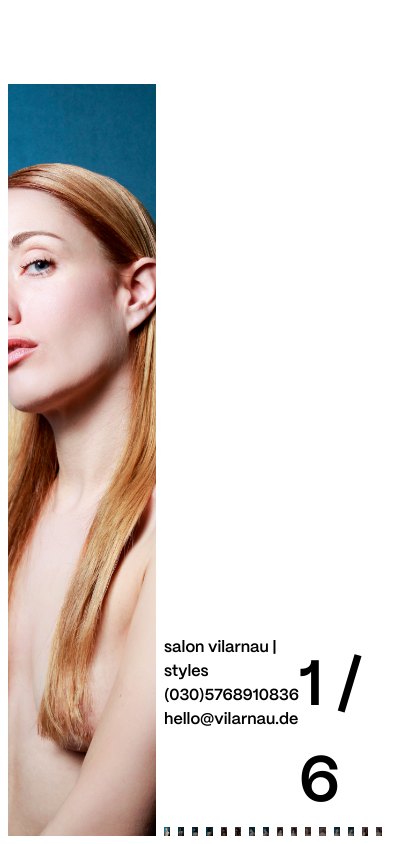
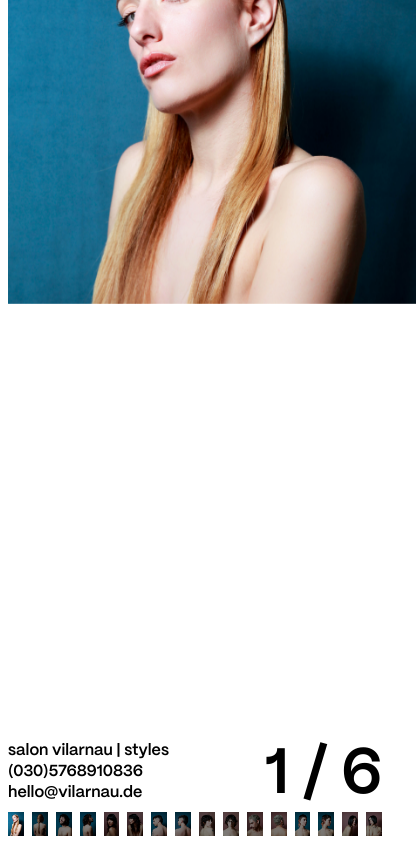
Before and after one commit to Kiko-Climent/vilarnau-v3, a Next.js app: page / in a window 390 px wide. Shown: the whole page, 416 px wide, since content can reach past the window. Built offline with nearby package versions, Linux system fonts and the light colour scheme.

Commit message:
start with responsive components

```diff
--- a/src/components/NewHero/text3.js
+++ b/src/components/NewHero/text3.js
@@ -74,10 +74,10 @@ export default function Test3() {
   return (
     <div
       ref={containerRef}
-      className="container-test-hero w-screen h-screen flex flex-row gap-2 px-2 py-2 bg-white"
+      className="container-test-hero w-screen h-screen flex flex-col md:flex-row gap-2 px-2 py-2 bg-white text-base"
     >
       {/* Lado izquierdo */}
-      <div className="img-test-hero flex w-1/2 overflow-hidden">
+      <div className="img-test-hero flex w-12/12 md:w-1/2 overflow-hidden">
         <img
           src="/images/img1.jpeg"
           alt=""
@@ -89,7 +89,7 @@ export default function Test3() {
       <div className="container-right-hero w-1/2 flex flex-col">
 
         {/* Imagen centrada */}
-        <div className="flex flex-1 items-center justify-center">
+        <div className="hidden md:flex flex-1 items-center justify-center">
           <div className="aspect-[3/4] w-1/2 img-test-herocenter">
             <img
               src="/images/img17.jpeg"
@@ -100,7 +100,7 @@ export default function Test3() {
         </div>
 
         {/* Info en el fondo */}
-        <div className="test-info flex justify-between w-full"
+        <div className="test-info flex flex-col md:flex-row justify-between w-full"
         ref={textRef}>
           <div className="flex flex-col -space-y-2">
             <h1 className="text-black ">salon vilarnau</h1>
--- a/src/components/Sticky_Footer/footer.js
+++ b/src/components/Sticky_Footer/footer.js
@@ -7,25 +7,22 @@ export default function Footer() {
       <div className="fixed bottom-0 h-[300px] md:h-[375px] w-full flex flex-col justify-between text-white px-2 py-4">
         <div className="flex flex-row justify-between items-start blur-[0.3px]">
           {/* Address */}
-          <div className="flex flex-col text-base -space-y-2">
+          <div className="flex flex-col text-sm md:text-base -space-y-2">
             <h3>address</h3>
             <h3>manteufelstr.55</h3>
             <h3>10247 · berlin</h3>
           </div>
 
-          {/* Inquires + Appointments container */}
-          <div className="flex flex-row justify-between w-[52%] gap-x-12">
           {/* Inquires */}
-            <div className="flex flex-col text-base -space-y-2">
+          <div className="flex flex-col text-sm md:text-base -space-y-2">
             <h3>inquires</h3>
             <h3>hello@vilarnau.com</h3>
           </div>
 
           {/* Appointments */}
-            <div className="flex flex-col text-base -space-y-2 items-end">
+          <div className="flex flex-col text-sm md:text-base -space-y-2 items-end">
             <h3>appointments</h3>
             <h3>(030) 61202363</h3>
-            </div>
           </div>
         </div>
 
--- a/src/components/Triptico/index5.js
+++ b/src/components/Triptico/index5.js
@@ -2,7 +2,7 @@ const Triptico5 = () => {
   return (
     <div className="w-screen h-screen overflow-hidden bg-white">
       {/* Imagen en esquina superior izquierda */}
-      <div className="absolute top-0 left-0 w-7/12 aspect-[4/3] pl-2 pt-2">
+      <div className="absolute top-0 left-0 w-10/12 md:w-7/12 h-[75%] aspect-[4/3] pl-2 pt-2">
         <img
           src="/images/img4.jpeg"
           className="w-full h-full object-cover"
--- a/src/pages/about/index.js
+++ b/src/pages/about/index.js
@@ -13,6 +13,7 @@ import TextWrapper from "@/components/TextWrapper";
 import StickyPics from "@/components/StickyPics";
 import Test3 from "@/components/NewHero/text3";
 import Triptico5 from "@/components/Triptico/index5";
+import Composition3 from "@/components/Composition/index3";
 
 export default function About() {
   return(
@@ -21,7 +22,8 @@ export default function About() {
       <ZoomGallery />
       {/* <FlipSection2 FirstComponent={QuoteAndImage2} SecondComponent={QuoteAndImage3} /> */}
       <TextWrapper />
-      <StickyPics />
+      <Composition3 />
+      {/* <StickyPics /> */}
       <Footer />
       {/* <QuoteAndImage2 />
       <QuoteAndImage3 /> */}
--- a/src/styles/styleslidernew.css
+++ b/src/styles/styleslidernew.css
@@ -7,7 +7,7 @@
 .slider {
   flex: 0 0 40vw;          /* ocupa el 40% de ancho */
   aspect-ratio: 4 / 3;
-  height: 90%;
+  height: 92%;
   overflow: hidden;
   display: flex;
   align-items: center;
@@ -33,6 +33,9 @@
   width: 100%;
   height: 100%;
   object-fit: cover;
+  will-change: transform, opacity, clip-path; /* 👈 hint al navegador */
+  transform: translateZ(0); /* fuerza render en la GPU */
+  backface-visibility: hidden;
 }
 
 /* columna de la derecha */
@@ -47,21 +50,26 @@
 /* info de contacto arriba */
 .slider-content > div:first-child {
   font-size: 1rem;
-  line-height: 1.5;
+  line-height: 1.3;
 }
 
 .contact-content {
   display: flex;
   flex-direction: row;
   justify-content: space-between;
+  align-items: flex-end;
+}
+
+.header-content {
+  margin-bottom: 0.6rem;
 }
 
 /* contador */
 .slider-counter {
   display: flex;
-  gap: 0.5em;
+  /* gap: 0.5em; */
   /* margin-bottom: 0.5rem; */
-  align-self: flex-end;
+  /* align-self: flex-end; */
   font-size: 4rem;
 }
 
@@ -103,3 +111,25 @@
 .preview.active::after {
   background: transparent;
 }
+
+@media (max-width: 900px) {
+  .container-styles-2 {
+    display: flex;
+    flex-direction: column;
+    width: 100vw;
+    height: 100vh;
+  }
+
+  .slider {
+    flex: 0 0 80vw;
+    aspect-ratio: 4 / 3;
+    height: 70%;
+    overflow: hidden;
+    display: flex;
+    align-items: center;
+    justify-content: center;
+    align-self: flex-start;
+    padding-bottom: 0.5rem;
+    padding-left: 0.5rem;
+  }
+}
```
Lines whose indentation alone changed are shown as unchanged.
